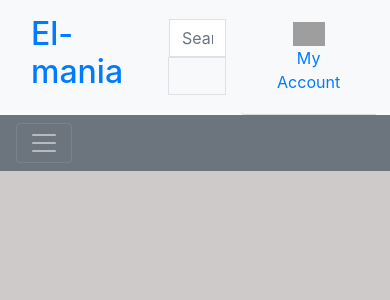
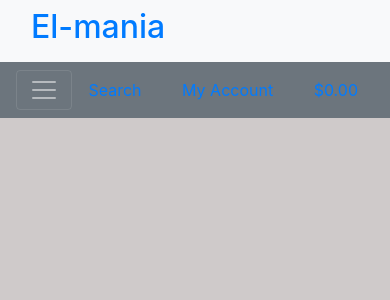
Before and after one commit to AntociM/El-mania, a Django app: page / in a window 390 px wide. Shown: the top 300 px of the page. Run offline with Django 3.2, Linux system fonts and the light colour scheme; the visitor is signed in with stand-in values (Sample User, id 1); grey boxes are pictures that could not be loaded.

Commit message:
Add mobile header

```diff
--- a/templates/base.html
+++ b/templates/base.html
@@ -19,15 +19,15 @@
 <body>
     <header class="container-fluid fixed-top">
         <div class="row">
-            <div class="col-sm-12 col-lg-6 offset-lg-3 d-flex justify-content-between align-items-center bg-light p-0" >
+            <div class="col-sm-12 col-lg-6 offset-lg-3 d-flex align-items-center bg-light p-0" >
 
-                <div class="col-lg-2">
+                <div class="col-lg-2 justify-content-sm-center">
                     <a href="{% url 'home' %}" class="nav-link">
                         <h2>El-mania</h2>
                     </a>
                 </div>
 
-                <div class="col-sm-12 col-lg-7  justify-content-center">
+                <div class="col-lg-7 d-none d-sm-block  justify-content-center">
                     <form method="GET" action="">
                         <div class="input-group w-100">
                             <input class="form-control border border-black rounded-0" type="text" name="q"
@@ -43,9 +43,9 @@
                         </div>
                     </form>
                 </div>
-                <div class="col-sm-12 col-lg-3 d-flex justify-content-end p-0">
+                <div class="col-lg-3 d-flex justify-content-end p-0">
                     <ul class="list-group list-group-flush list-group-horizontal align-items-end text-center text-lg-right my-0">
-                        <li class="list-group-item bg-transparent dropdown">
+                        <li class="list-group-item d-none d-sm-block bg-transparent dropdown">
                             <a class="text-black nav-link" href="#" id="user-options" data-toggle="dropdown"
                                 aria-haspopup="true" aria-expanded="false">
                                 <div class="text-center">
@@ -68,7 +68,7 @@
                                 {% endif %}
                             </div>
                         </li>
-                        <li class="list-group-item bg-transparent border-0">
+                        <li class="list-group-item d-none d-sm-block bg-transparent border-0">
                             <a class="{% if grand_total %}text-info font-weight-bold{% else %}text-black{% endif %} nav-link"
                                 href="">
                                 <div class="text-center">
@@ -96,6 +96,7 @@
                   <span class="navbar-toggler-icon"></span>
                 </button>
                 {% include 'includes/main-nav.html' %}
+                {% include 'includes/mobile-header.html' %}
             </nav>
         </div>
     </header>
--- /dev/null
+++ b/templates/includes/mobile-header.html
@@ -0,0 +1,56 @@
+<li class="list-inline-item">
+    <a class="text-black nav-link" href="#" id="mobile-search" data-toggle="dropdown" aria-haspopup="true" aria-expanded="false">
+        <div class="text-center">
+            <div><i class="fas fa-search fa-lg"></i></div>
+            <p class="my-0">Search</p>
+        </div>
+    </a>
+    <div class="dropdown-menu border-0 w-100 p-3 rounded-0 my-0" aria-labelledby="mobile-search">
+        <form class="form" method="GET" action="">
+            <div class="input-group w-100">
+                <input class="form-control border border-black rounded-0" type="text" name="q" placeholder="Search our site">
+                <div class="input-group-append">
+                    <button class="form-control form-control btn btn-black border border-black rounded-0" type="submit">
+                        <span class="icon">
+                            <img>
+                        </span>
+                    </button>
+                </div>
+            </div>
+        </form>
+    </div>
+</li>
+<li class="list-inline-item dropdown">
+    <a class="text-black nav-link" href="#" id="user-options" data-toggle="dropdown" aria-haspopup="true" aria-expanded="false">
+        <div class="text-center">
+            <div></div>
+            <p class="my-0">My Account</p>
+        </div>
+    </a>
+    <div class="dropdown-menu border-0" aria-labelledby="user-options">
+        {% if request.user.is_authenticated %}
+            {% if request.user.is_superuser %}
+                <a href="{% url 'account_logout' %}" class="dropdown-item">Product Management</a>
+            {% endif %}
+            <a href="{% url 'profile' %}" class="dropdown-item">My Profile</a>
+            <a href="{% url 'account_logout' %}" class="dropdown-item">Logout</a>
+        {% else %}
+            <a href="{% url 'account_signup' %}" class="dropdown-item">Register</a>
+            <a href="{% url 'account_login' %}" class="dropdown-item">Login</a>
+        {% endif %}
+    </div>
+</li>
+<li class="list-inline-item">
+    <a class="{% if grand_total %}text-primary font-weight-bold{% else %}text-black{% endif %} nav-link d-block d-lg-none" href="">
+        <div class="text-center">
+            <div></i></div>
+            <p class="my-0">
+                {% if grand_total %}
+                    ${{ grand_total|floatformat:2 }}
+                {% else %}
+                    $0.00
+                {% endif %}
+            </p>
+        </div>
+    </a>
+</li>
```
